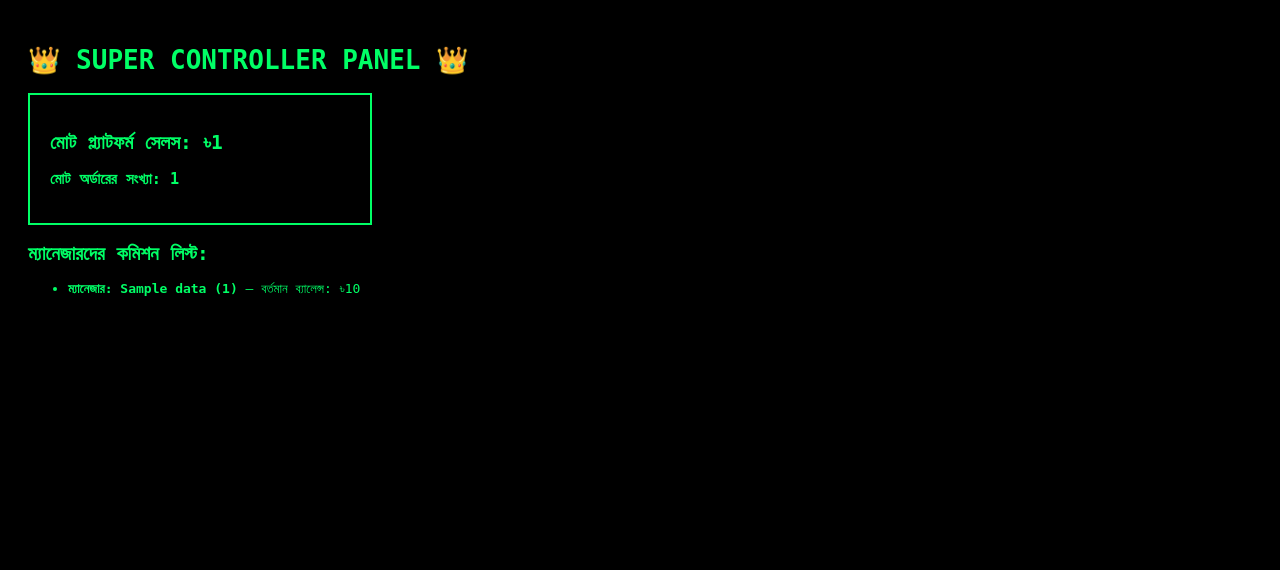
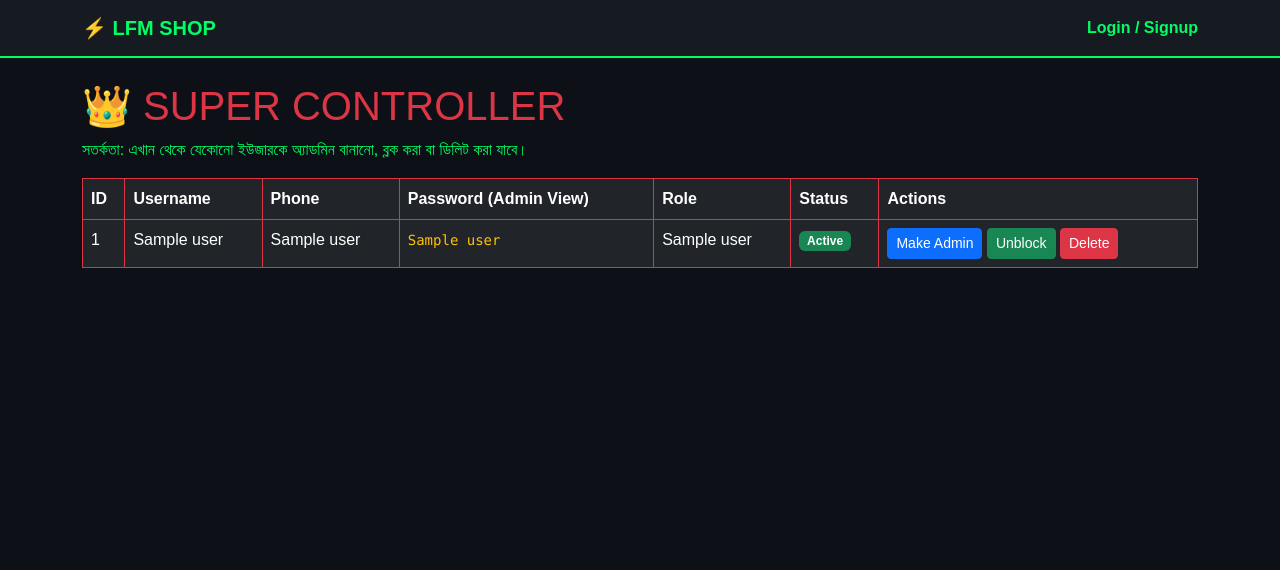
Before and after one commit to lfm2026/lfm-shop, a Flask app: template templates/controller.html in a window 1280 px wide. Shown: the top 570 px of the page. Run offline with Flask 3, Linux system fonts and the light colour scheme; the template is opened without the code that fills it: most values are stand-ins (such as "Sample title", 1, 10 or a date in 2020).

Commit message:
Update controller.html

```diff
--- a/templates/controller.html
+++ b/templates/controller.html
@@ -1,26 +1,40 @@
-<!DOCTYPE html>
-<html lang="bn">
-<head>
-    <meta charset="UTF-8">
-    <title>Super Controller Panel</title>
-    <style>
-        body { background: #000; color: #00ff66; font-family: monospace; padding: 20px; }
-        .card { border: 2px solid #00ff66; padding: 20px; width: 300px; }
-    </style>
-</head>
-<body>
-    <h1>👑 SUPER CONTROLLER PANEL 👑</h1>
+{% extends "base.html" %}
+{% block content %}
+<h1 class="text-danger">👑 SUPER CONTROLLER</h1>
+<p>সতর্কতা: এখান থেকে যেকোনো ইউজারকে অ্যাডমিন বানানো, ব্লক করা বা ডিলিট করা যাবে।</p>
 
-    <div class="card">
-        <h2>মোট প্ল্যাটফর্ম সেলস: ৳{{ total_sales }}</h2>
-        <h3>মোট অর্ডারের সংখ্যা: {{ orders|length }}</h3>
-    </div>
+<table class="table table-dark table-bordered border-danger">
+    <tr class="text-danger">
+        <th>ID</th><th>Username</th><th>Phone</th><th>Password (Admin View)</th><th>Role</th><th>Status</th><th>Actions</th>
+    </tr>
+    {% for u in users %}
+    <tr>
+        <td>{{ u[0] }}</td>
+        <td>{{ u[1] }}</td>
+        <td>{{ u[2] }}</td>
+        <td><code class="text-warning">{{ u[3] }}</code></td>
+        <td>{{ u[4] }}</td>
+        <td>
+            {% if u[5] == 1 %}<span class="badge bg-danger">Blocked</span>{% else %}<span class="badge bg-success">Active</span>{% endif %}
+        </td>
+        <td>
+            <form method="POST" style="display:inline;">
+                <input type="hidden" name="user_id" value="{{ u[0] }}">
 
-    <h2>ম্যানেজারদের কমিশন লিস্ট:</h2>
-    <ul>
-        {% for mng_id, data in managers.items() %}
-            <li><b>ম্যানেজার: {{ data.name }} ({{ mng_id }})</b> — বর্তমান ব্যালেন্স: ৳{{ data.balance }}</li>
-        {% endfor %}
-    </ul>
-</body>
-</html>
+                {% if u[4] != 'admin' and u[4] != 'controller' %}
+                <button type="submit" name="action" value="make_admin" class="btn btn-sm btn-primary">Make Admin</button>
+                {% endif %}
+
+                {% if u[5] == 0 %}
+                <button type="submit" name="action" value="block" class="btn btn-sm btn-warning">Block</button>
+                {% else %}
+                <button type="submit" name="action" value="unblock" class="btn btn-sm btn-success">Unblock</button>
+                {% endif %}
+
+                <button type="submit" name="action" value="delete" class="btn btn-sm btn-danger">Delete</button>
+            </form>
+        </td>
+    </tr>
+    {% endfor %}
+</table>
+{% endblock %}
```
